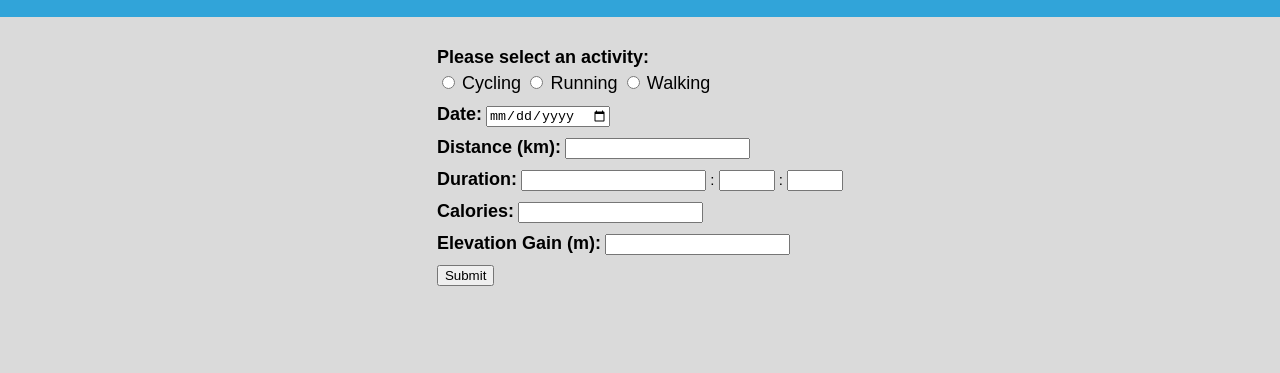
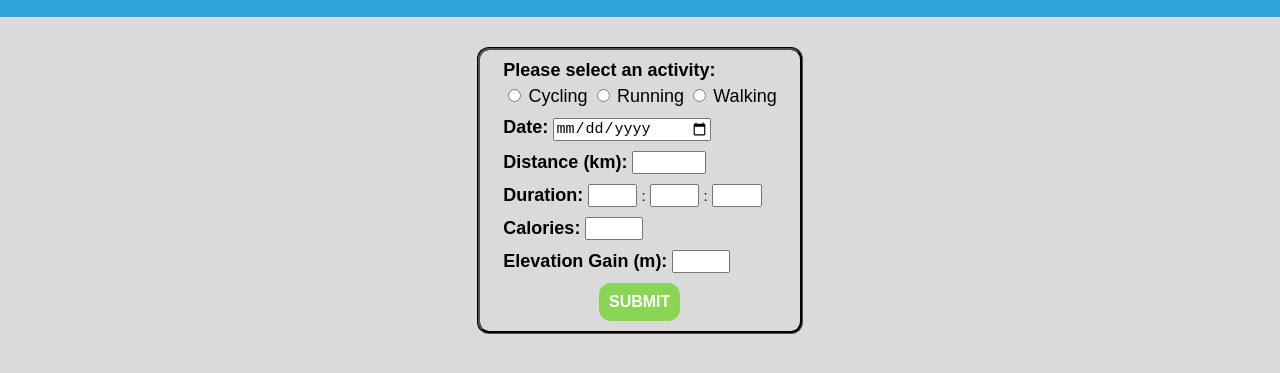
Before and after one commit to miguelbezerra13/SubmitSportsData, a plain HTML site: page index.html in a window 1280 px wide. Shown: the part 57-430 px from the top of the page. Drawn offline with Linux system fonts and the light colour scheme.

Commit message:
Finished CSS Styling

```diff
--- a/CSS/style.css
+++ b/CSS/style.css
@@ -8,12 +8,14 @@ body{
 }
 
 .container{
-    width: 80%;
+    width: 25%;
     margin: auto;
     overflow: hidden;
     display: flex;
     align-items: center;
     justify-content: center;
+    border: #505050 groove;
+    border-radius: 12px;
 }
 
 /* Header */
@@ -34,9 +36,17 @@ header h1{
     margin-bottom: 10px;
 }
 
+.field input[type="date"], .field input[type="number"]{
+    font-size: 15px;
+}
+
 .main-label{
     font-weight: bold;
     font-size: 18px;
+}
+
+#select-activity{
+    margin-top: 10px;
 }
 
 #activity{
@@ -46,3 +56,41 @@ header h1{
 #activity label{
     font-size: 18px;
 }
+
+#date{
+    width: 17ch;
+}
+
+#distance{
+    width: 8ch;
+}
+
+.time{
+    width: 5ch;
+}
+
+#calories, #elevation{
+    width: 6ch;
+}
+
+/* Button */
+.button-container{
+    width: 30%;
+    margin: auto;
+}
+
+.button{
+    text-transform: uppercase;
+    background-color: #8BD554;
+    padding: 10px;
+    color: #fff;
+    border: none;
+    font-size: 16px;
+    font-weight: bold;
+    margin-bottom: 10px;
+    border-radius: 12px;
+}
+
+.button:hover{
+    background-color: #00A83A;
+}
--- a/index.html
+++ b/index.html
@@ -13,7 +13,7 @@
         <section>
             <div class="container">
                 <form action="">
-                    <div class="field">
+                    <div class="field" id="select-activity">
                         <label class="main-label">Please select an activity:</label>
                         <div id="activity">
                             <input type="radio" id="cycling" name="activity" value="Cycling">
@@ -32,16 +32,16 @@
 
                     <div class="field">
                         <label class="main-label">Distance (km):</label>
-                        <input type="number" name="kilometers" id="kilometers" step="0.01" min="0" required>
+                        <input type="number" name="distance" id="distance" step="0.01" min="0" required>
                     </div>
 
                     <div class="field">
                         <label class="main-label">Duration:</label>
-                        <input type="number" name="hours" id="hours" min="0" required>
+                        <input type="number" name="hours" class="time" id="hours" min="0" required>
                         <label>:</label>
-                        <input type="number" name="minutes" id="minutes" min="0" max="59" required>
+                        <input type="number" name="minutes" class="time" id="minutes" min="0" max="59" required>
                         <label>:</label>
-                        <input type="number" name="seconds" id="seconds" min="0" max="59" required>
+                        <input type="number" name="seconds" class="time" id="seconds" min="0" max="59" required>
                     </div>
 
                     <div class="field">
@@ -54,8 +54,8 @@
                         <input type="number" name="elevation" id="elevation">
                     </div>
 
-                    <div>
-                        <input type="submit" name="submit" value="Submit">
+                    <div class="button-container">
+                        <input type="submit" class="button" name="submit" value="Submit">
                     </div>
                 </form>
             </div>
```
